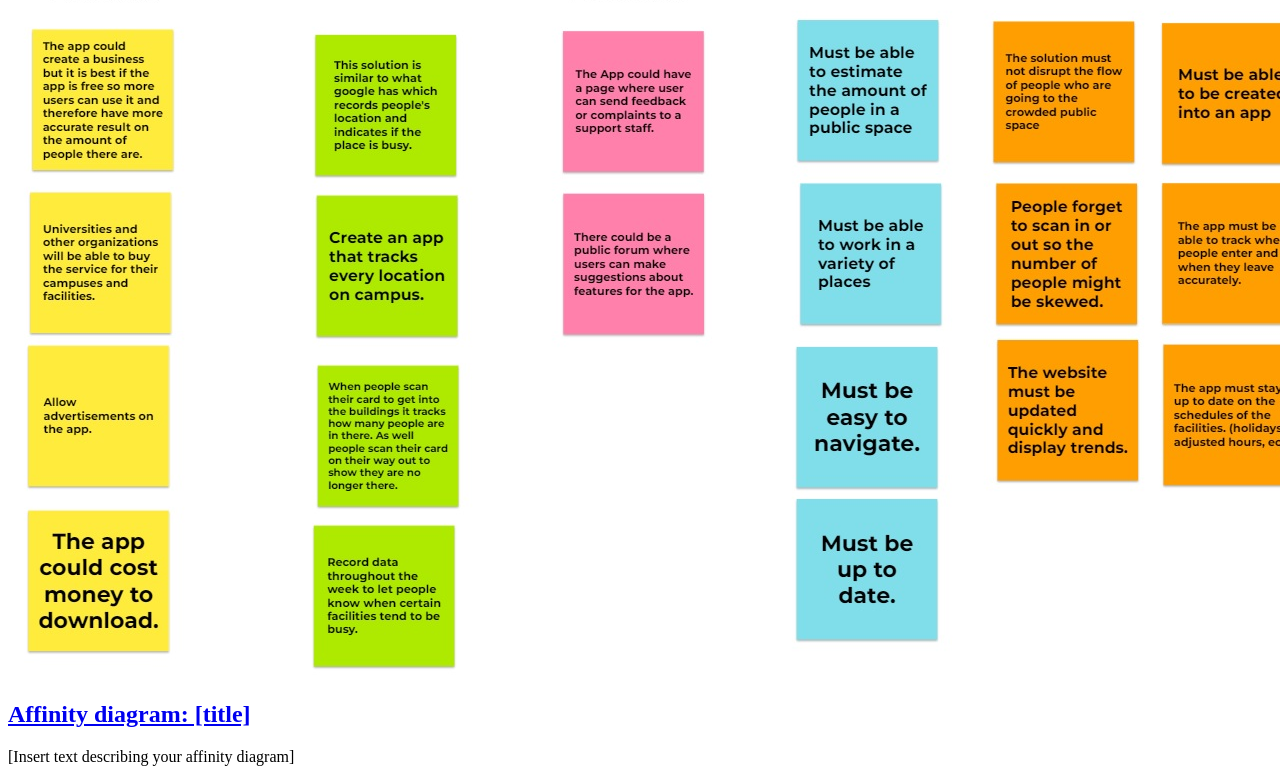
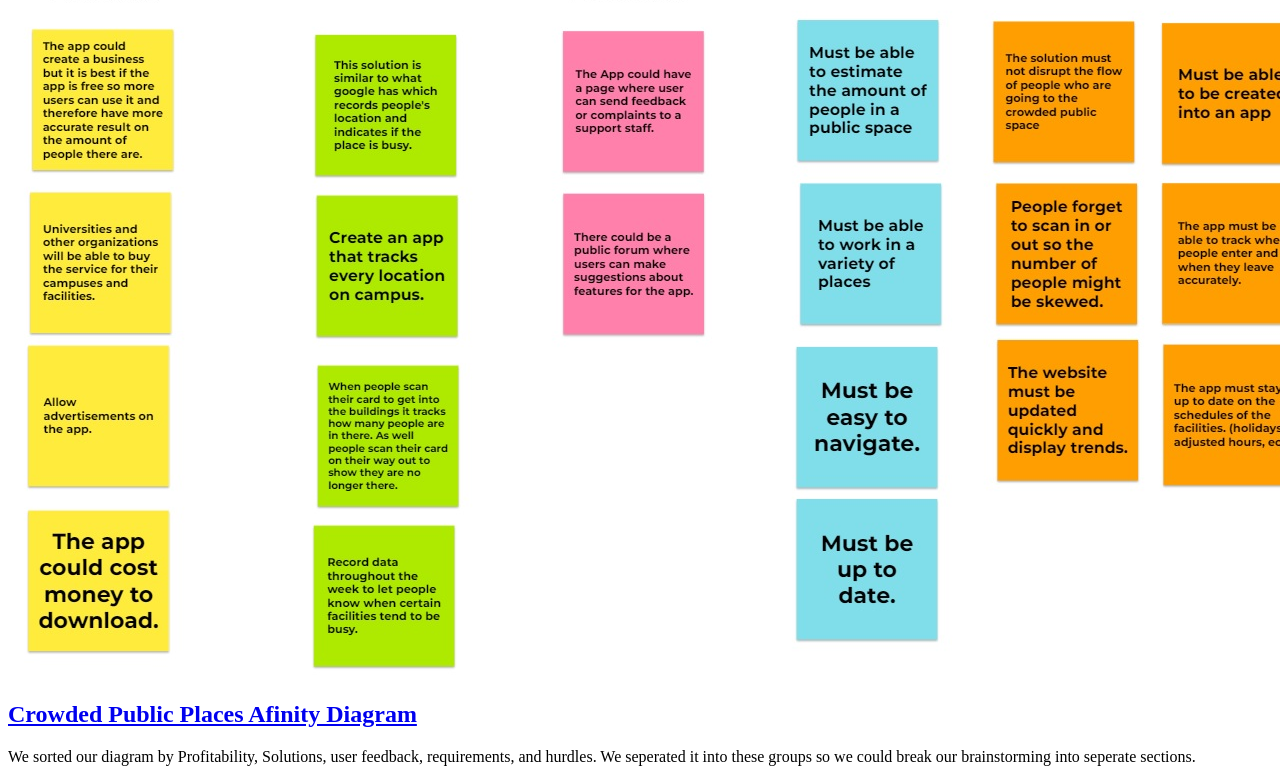
Before and after one commit to GeneralKenobi66/csce190, a plain HTML site: page index.html in a window 1280 px wide. Shown: the part 346-1128 px from the top of the page. Drawn offline with Linux system fonts and the light colour scheme.

Commit message:
Update index.html

```diff
--- a/index.html
+++ b/index.html
@@ -17,9 +17,9 @@
       <section class="assign">
         <img src="images/affinity-diagram.jpg" />
       <section class="assign-det">
-      <a href="files/affinity-diagram.jpg"><h2>Affinity diagram: [title]</h2></a>
+      <a href="images/affinity-diagram.jpg"><h2>Crowded Public Places Afinity Diagram</h2></a>
         <p>
-          [Insert text describing your affinity diagram]
+          We sorted our diagram by Profitability, Solutions, user feedback, requirements, and hurdles. We seperated it into these groups so we could break our brainstorming into seperate sections.
         </p>
       </section>
     </section>
```
